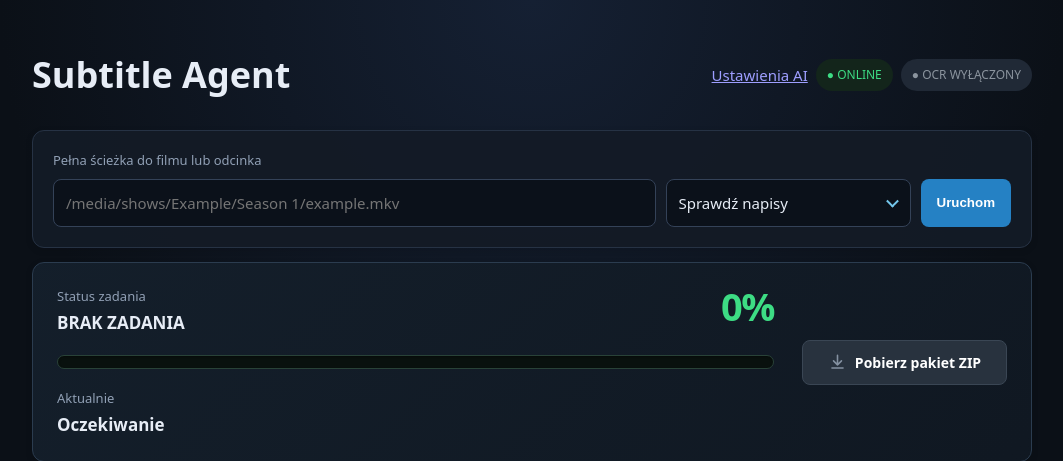
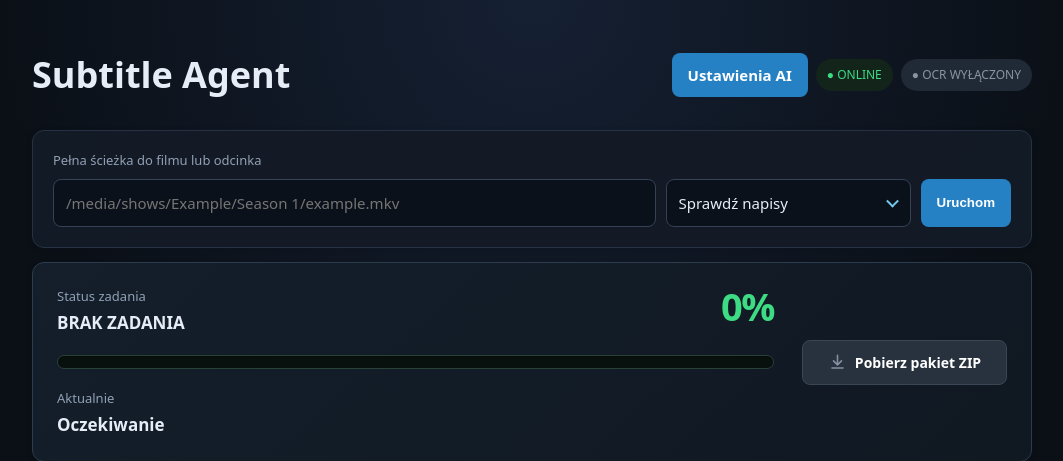
Before and after one commit to kCn3333/subtitle-agent, a FastAPI app: page / in a window 1280 px wide. Shown: the top 461 px of the page, without its empty margins (108-1171 px from the left). Run offline with FastAPI, Linux system fonts and the light colour scheme; parts of the project's set-up code (start-up, migrations or seed data) failed here and were passed over; some libraries are stand-ins or nearby versions.

Commit message:
Style AI settings navigation as a button

```diff
--- a/app/templates/index.html
+++ b/app/templates/index.html
@@ -5,7 +5,7 @@
   <title>{{ app_name }}</title><link rel="stylesheet" href="/static/styles.css">
 </head>
 <body data-app-mode="{{ app_mode }}"><main>
-  <header><h1>{{ app_name }}</h1><div class="health-group"><a href="/settings">Ustawienia AI</a><span class="health">● ONLINE</span><span id="ocr-health" class="health health-checking">● OCR SPRAWDZANIE</span></div></header>
+  <header><h1>{{ app_name }}</h1><div class="health-group"><a href="/settings" class="button">Ustawienia AI</a><span class="health">● ONLINE</span><span id="ocr-health" class="health health-checking">● OCR SPRAWDZANIE</span></div></header>
   <section class="card"><form id="job-form">
     <label for="media-path">Pełna ścieżka do filmu lub odcinka</label>
     <div class="row"><input id="media-path" required placeholder="/media/shows/Example/Season 1/example.mkv">
```
